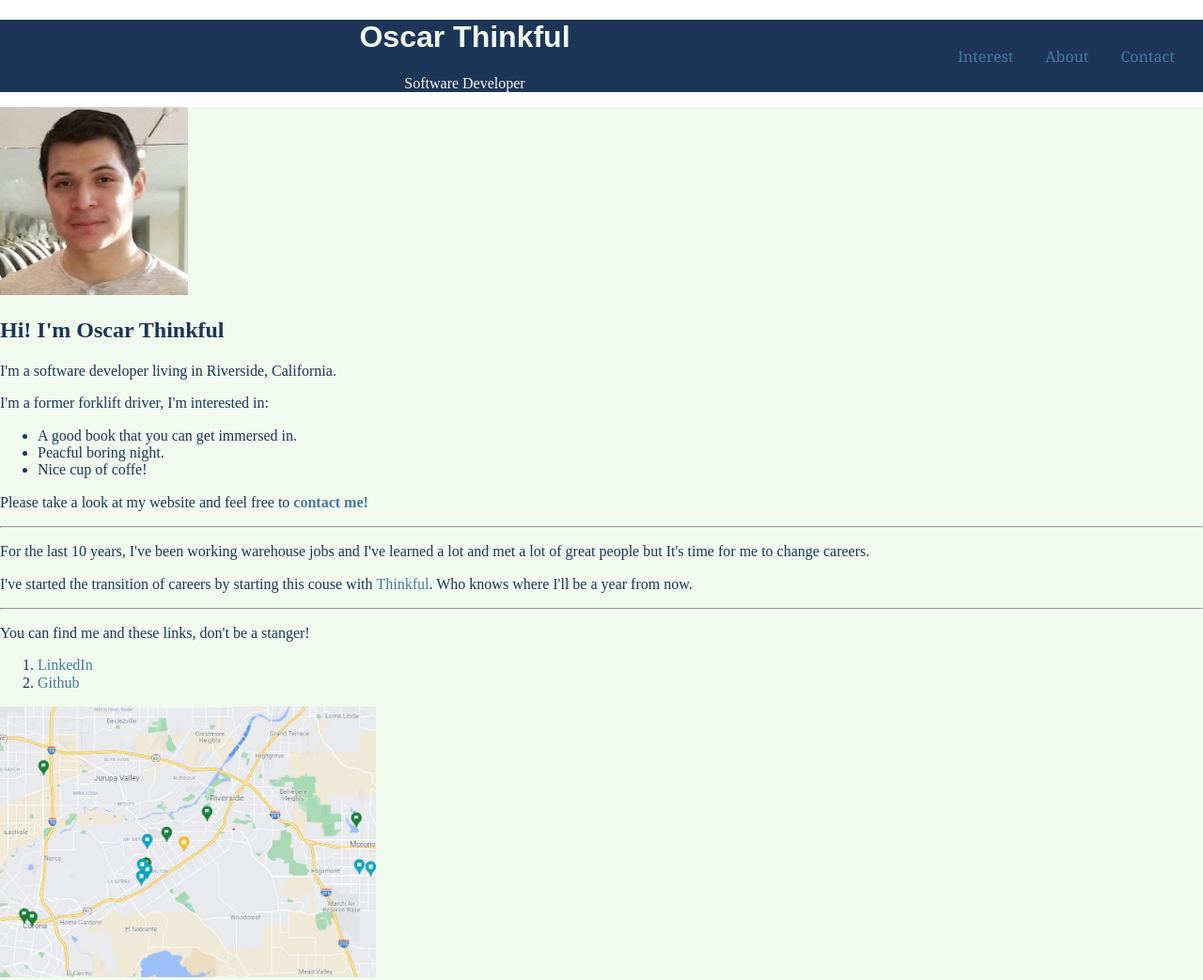
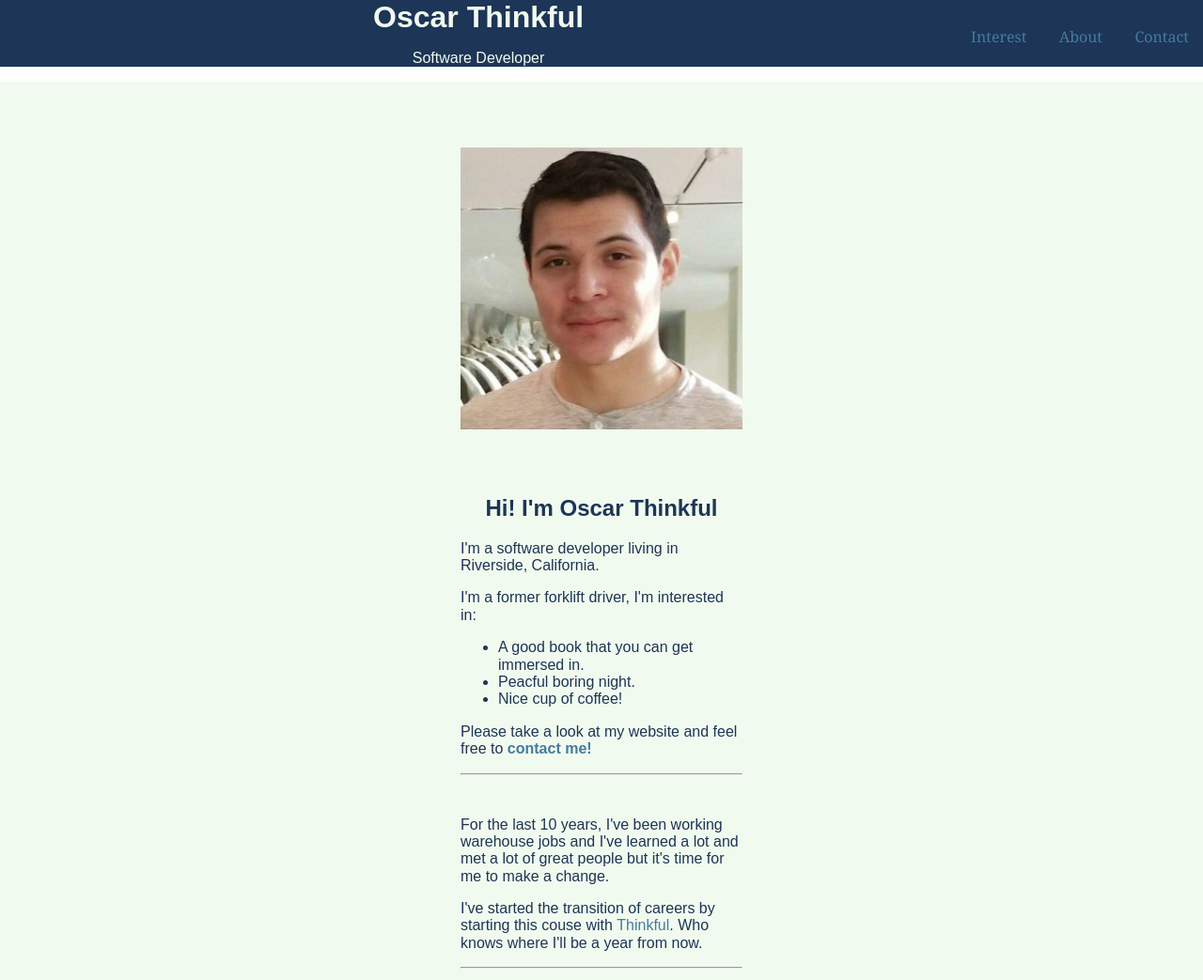
Before and after one commit to Oscar378/Online-Business-Card, a plain HTML site: page index.html in a window 1280 px wide. Shown: the top 1043 px of the page at 94% size. Drawn offline with nearby package versions, Linux system fonts and the light colour scheme; a script that the page names is missing.

Commit message:
Add files via upload

```diff
--- a/index.html
+++ b/index.html
@@ -28,24 +28,28 @@
     <main>
       <!-- -->
       <section id="interest">
-        <img src="images/oscar.jpg" width="200" />
+        <img id="pictureOfOsacar" src="images/oscar.jpg" width="300" />
         <h2>Hi! I'm Oscar Thinkful</h2>
+        <div>
           <p>I'm a software developer living in Riverside, California.</p>
           <p>I'm a former forklift driver, I'm interested in:</p>
           <ul>
             <li>A good book that you can get immersed in.</li>
             <li>Peacful boring night.</li>
-          <li>Nice cup of coffe!</li>
+            <li>Nice cup of coffee!</li>
           </ul>
           <!-- make think link to the cantact section of the site with relative link -->
           <p>Please take a look at my website and feel free to <a href="#contact"><b>contact me!</b></a></p>
+        </div>
+        <hr>
       </section>
+
+      <section id="about">
+        <p>For the last 10 years, I've been working warehouse jobs and I've learned a lot and met a lot of great people but it's time for me to make a change.</p>
+        <p>I've started the transition of careers by starting this couse with <a href="https://www.thinkful.com/">Thinkful</a>. Who knows where I'll be a year from now.</p>
         <hr>
-      <section id="about">
-        <p>For the last 10 years, I've been working warehouse jobs and I've learned a lot and met a lot of great people but It's time for me to change careers.</p>
-        <p>I've started the transition of careers by starting this couse with <a href="https://www.thinkful.com/">Thinkful</a>. Who knows where I'll be a year from now.</p>
       </section>
-      <hr>
+
       <section id="contact">
         <!-- set up two links, one for linkedIn and another for github account -->
         <p>You can find me and these links, don't be a stanger!</p>
@@ -57,7 +61,7 @@
             <a href="https://github.com/Oscar378">Github</a>
           </li>
         </ol>
-        <img src="images/riverside.jpg" width="400" />
+        <img src="images/riverside.jpg" width="300" />
       </section>
     </main>
 
--- a/style.css
+++ b/style.css
@@ -1,9 +1,15 @@
 * {
   box-sizing: border-box;
+  font-family: Arial, Tahoma, serif;
 }
 main {
   background-color: #F1FAEE;
-  color: #1D3557;
+  color: #1d3557;
+}
+section {
+  max-width: 300px;
+  margin: auto;
+  padding-top: 20px;
 }
 
 header, footer {
@@ -14,15 +20,16 @@ header, footer {
 
 /* Header/Nav CSS Section*/
 h1, h1 > p {
-  font-family: Arial, Tahoma, serif;
+  margin: 0px;
 }
 header > div {
   text-align: center;
+  margin: 0px;
 }
 nav {
   float: right;
   max-width: 800px;
-  padding: 15px; /* issue here maybe?*/
+  padding: 15px 0px; /* issue here maybe?*/
 }
 nav a {
   padding: 15px;
@@ -30,6 +37,23 @@ nav a {
   font-weight: 100;
 }
 /* Header/Nav CSS Section End*/
+
+
+/* Main / Section 1 / Interest */
+img {
+  border-radius: 15px;
+}
+#pictureOfOsacar {
+  /* border-radius: 25px; */
+  display: block;
+  padding: 50px 0px;
+  margin: 0 auto;
+}
+h2 {
+  text-align: center;
+}
+/* Main / Section 1 / Interest End*/
+
 
 /* Links CSS Section*/
 a:link, a:visited {
```
Lines whose indentation alone changed are shown as unchanged.
